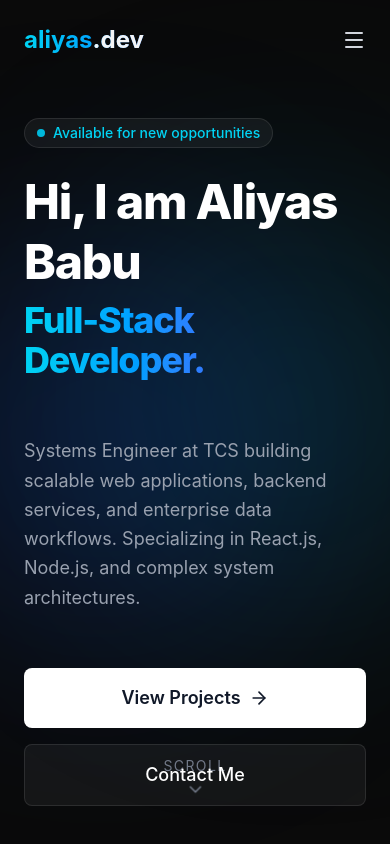
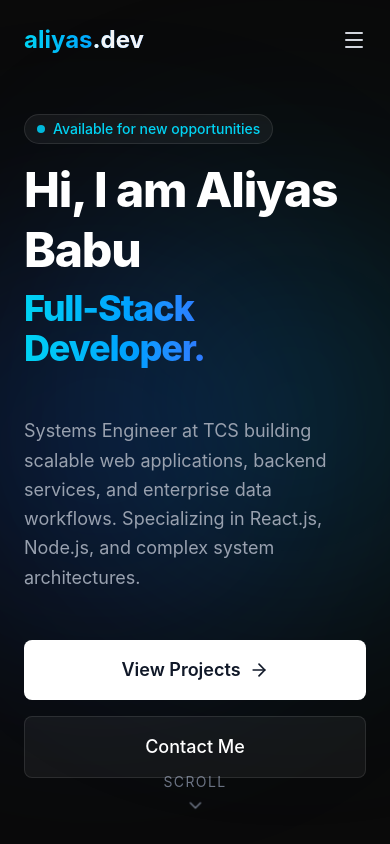
Before and after one commit to aliyasbabu/personal-portfolio, a React (Vite) app: page / in a window 390 px wide. Shown: the top 844 px of the page. Built offline with nearby package versions, Linux system fonts and the light colour scheme.

Commit message:
spacing fix

```diff
--- a/src/components/Hero.jsx
+++ b/src/components/Hero.jsx
@@ -5,12 +5,12 @@ import { TypeAnimation } from 'react-type-animation';
 
 const Hero = () => {
   return (
-    <section id="home" className="relative w-full min-h-screen flex items-center justify-center pt-20 overflow-hidden">
+    <section id="home" className="relative w-full min-h-[100dvh] flex items-center justify-center overflow-hidden pt-12 md:pt-0">
       {/* Background gradients */}
       <div className="absolute top-1/4 left-1/4 w-96 h-96 bg-cyan-600/20 rounded-full blur-[120px] pointer-events-none"></div>
       <div className="absolute bottom-1/4 right-1/4 w-96 h-96 bg-blue-600/20 rounded-full blur-[120px] pointer-events-none"></div>
 
-      <div className="max-w-7xl mx-auto px-6 md:px-12 w-full flex flex-col items-start gap-6 relative z-10">
+      <div className="max-w-7xl mx-auto px-6 md:px-12 w-full flex flex-col items-start gap-4 md:gap-6 relative z-10">
 
         <motion.div
           initial={{ opacity: 0, y: 20 }}
@@ -80,7 +80,7 @@ const Hero = () => {
         initial={{ opacity: 0 }}
         animate={{ opacity: 1 }}
         transition={{ delay: 1, duration: 1 }}
-        className="absolute bottom-10 left-1/2 -translate-x-1/2 flex flex-col items-center gap-2"
+        className="absolute bottom-6 md:bottom-10 left-1/2 -translate-x-1/2 flex flex-col items-center gap-2"
       >
         <span className="text-sm text-gray-500 uppercase tracking-widest">Scroll</span>
         <ChevronDown size={20} className="text-gray-500 animate-bounce" />
```
